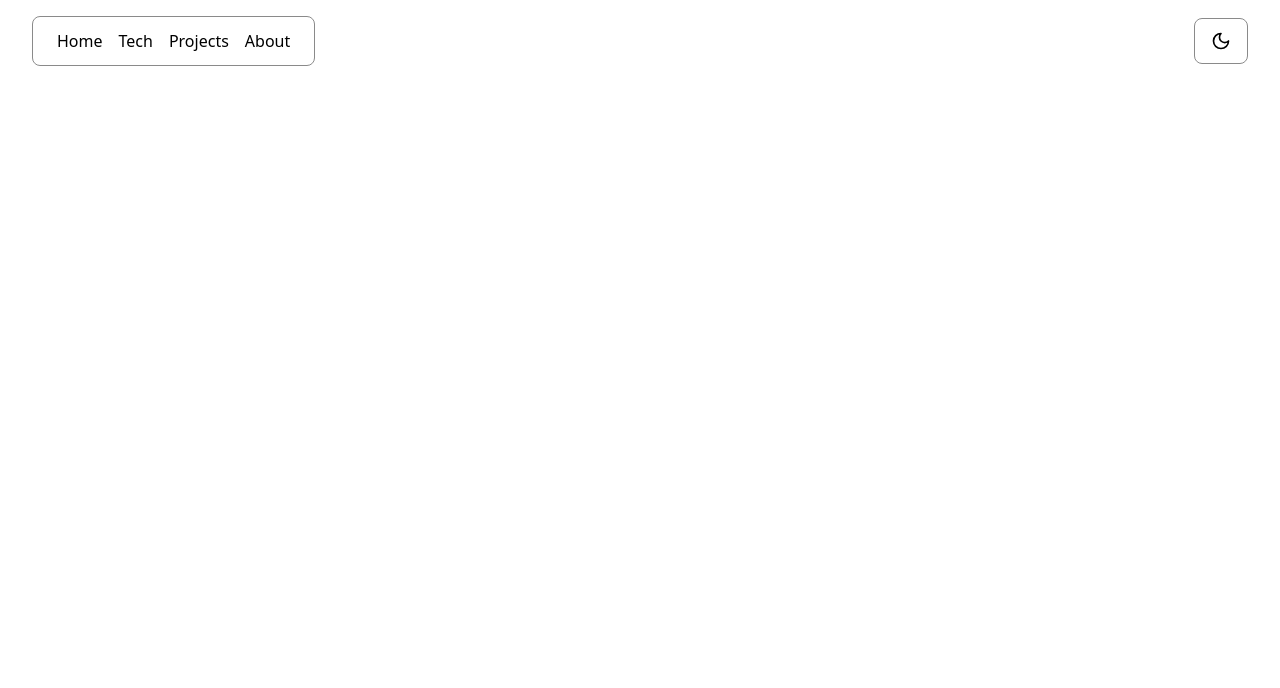
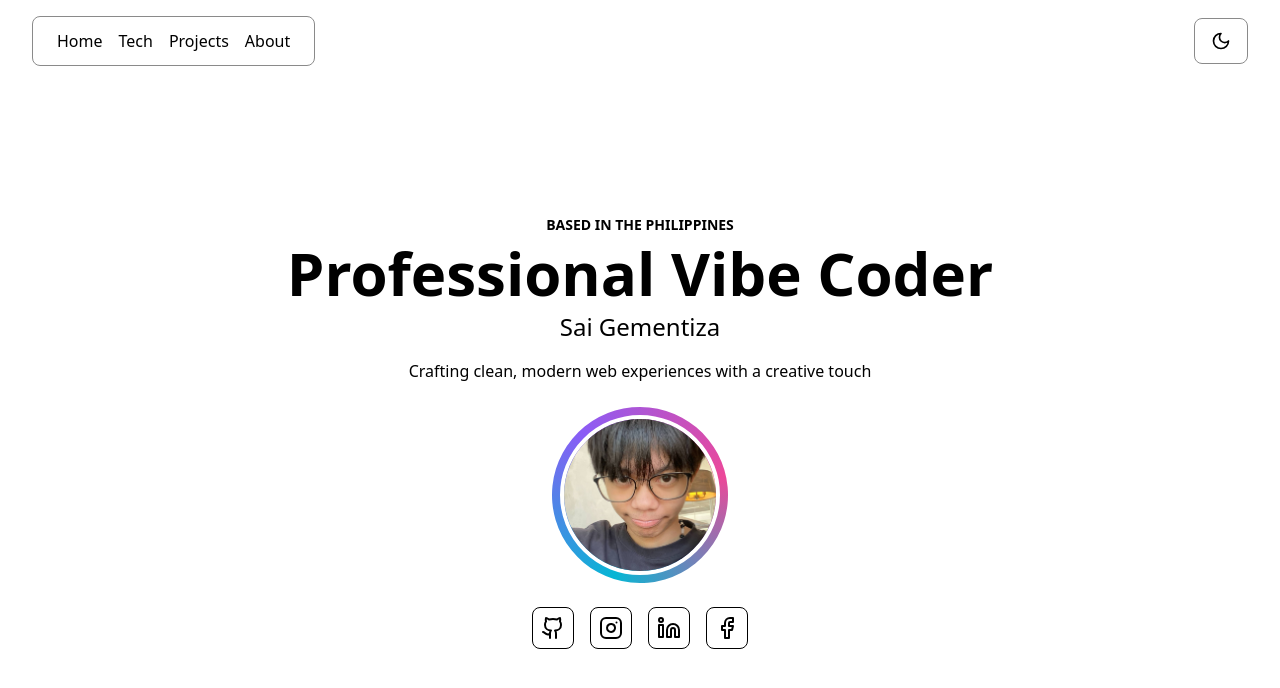
Before and after one commit to saiimonn/portfolio, a React (Vite) app: page / in a window 1280 px wide. Shown: the top 688 px of the page. Built offline with nearby package versions, Linux system fonts and the light colour scheme.

Commit message:
feat: Added hero component and border animation

```diff
--- a/src/app/App.tsx
+++ b/src/app/App.tsx
@@ -1,6 +1,7 @@
 import '../styles/index.css'
 import { motion } from "framer-motion"
 import Navbar from '../components/Navbar.tsx'
+import Hero from '../components/Hero.tsx'
 import { useDarkMode } from '../contexts/DarkModeContext.tsx'
 
 function App() {
@@ -8,17 +9,18 @@ function App() {
 
   return (
     <>
-      <div className={`w-full h-screen transition-colors duration-300 ${
+      <main className={`w-full h-screen transition-colors duration-300 ${
             isDark
               ? 'bg-[#0a0a0a] text-white'
               : 'bg-white text-black'
           }`}>
-        <main className="flex flex-col px-5 sm:px-10 relative">
+        <div className="flex flex-col px-5 sm:px-10 relative">
           <div className="max-w-7xl mx-auto w-full">
             <Navbar/>
+            <Hero/>
           </div>
-        </main>
-      </div>
+        </div>
+      </main>
     </>
   )
 }
--- /dev/null
+++ b/src/components/Hero.tsx
@@ -0,0 +1,66 @@
+import me from '../assets/me-2.jpg'
+import { Github, Instagram, Linkedin, Facebook } from "lucide-react"
+import { useDarkMode } from '../contexts/DarkModeContext'
+import { motion } from "framer-motion"
+
+const socials = [
+    { icon: Github, href: "https://github.com/saiimonn" },
+    { icon: Instagram, href: "https://www.instagram.com/_saiimonn/" },
+    { icon: Linkedin, href: "" },
+    { icon: Facebook, href: "https://www.facebook.com/simongabriel.gementiza" },
+]
+
+export default function Hero() {
+    const { isDark } = useDarkMode()
+
+    return (
+        <div className="relative min-h-screen flex flex-col items-center justify-center px-4 pt-36 pb-20 text-center">
+            <p className="uppercase font-bold text-sm">Based in the Philippines</p>
+            <h1 className="text-4xl md:text-6xl font-bold mt-2">Professional Vibe Coder</h1>
+            <h2 className="mt-2 text-xl md:text-2xl font-medium">Sai Gementiza</h2>
+
+            <p className="mt-4 text-md">
+                Crafting clean, modern web experiences with a creative touch
+            </p>
+
+            <div className="relative mt-6 w-44 h-44 flex items-center justify-center">
+                <motion.div
+                    className="absolute inset-0 rounded-full"
+                    animate={{ rotate: 360 }}
+                    transition={{ repeat: Infinity, duration: 10, ease: "linear" }}
+                    style={{
+                        background: "conic-gradient(#06b6d4, #8b5cf6, #ec4899, #06b6d4)",
+                        padding: "4px"
+                    }}
+                />
+
+                <motion.img
+                    src={me}
+                    alt="Simon Gementiza"
+                    className={`w-40 h-40 object-cover rounded-full relative z-10 border-4 ${
+                        isDark ? 'border-black' : 'border-white'
+                    }`}
+                    initial={{ scale: 0.9, opacity: 0 }}
+                    animate={{ scale: 1, opacity: 1 }}
+                />
+            </div>
+
+
+            <div className="mt-6 flex gap-4">
+                {socials.map(({ icon: Icon, href }, idx) => (
+                    <a
+                        key={idx}
+                        href={href}
+                        className={`p-2 border rounded-lg transition-colors ${
+                            isDark
+                                ? 'hover:bg-white/80 hover:text-black'
+                                : 'hover:bg-black hover:text-white/80'
+                        }`}
+                    >
+                        <Icon />
+                    </a>
+                ))}
+            </div>
+        </div>
+    )
+}
--- a/src/components/Navbar.tsx
+++ b/src/components/Navbar.tsx
@@ -28,7 +28,7 @@ export default function Navbar() {
         <>
             <div className="fixed top-0 left-0 w-full z-[5000]">
                 <div className="flex md:flex-row justify-between items-center px-4 md:px-8 py-4 md:space-y-0">
-                    <div className={`flex justify-center border border-[#8a8a8a] backdrop-blur-sm rounded-lg px-6 py-3 space-x-4 font-light ${
+                    <div className={`flex justify-center border border-[#8a8a8a] transition-colors backdrop-blur-sm rounded-lg px-6 py-3 space-x-4 font-light ${
                         isDark
                             ? 'bg-[#2a2a2a] text-white'
                             : 'bg-white text-black'
@@ -36,7 +36,7 @@ export default function Navbar() {
                         {isMobile ? (
                             <>
                                 {navItems.map(({icon: Icon, href}, idx) => (
-                                    <a key = {idx} href = {href} className = {`hover:text-neutral-400 ${
+                                    <a key = {idx} href = {href} className = {`hover:text-neutral-400 transition-colors ${
                                         isDark
                                         ? 'text-white'
                                         : 'text-black'
@@ -48,7 +48,7 @@ export default function Navbar() {
                         ) : (
                             <>
                                 {navItems.map(({label, href}, index) => (
-                                    <a key = {index} href = {href} className = {`hover:text-neutral-400 ${
+                                    <a key = {index} href = {href} className = {`hover:text-neutral-400 transition-colors ${
                                         isDark
                                         ? 'text-white'
                                         : 'text-black'
@@ -60,7 +60,7 @@ export default function Navbar() {
                         )}
                     </div>
 
-                    <button onClick={toggleDarkMode} className={`flex justify-center border border-[#8a8a8a]  backdrop-blur-sm px-4 py-3 rounded-lg  transition-colors ${
+                    <button onClick={toggleDarkMode} className={`flex justify-center border border-[#8a8a8a] cursor-pointer backdrop-blur-sm px-4 py-3 rounded-lg transition-colors ${
                         isDark
                         ? 'bg-[#1f1f1f] text-white hover:text-black hover:bg-gray-100'
                         : 'bg-white/80 text-black hover:text-white hover:bg-black'
```
Also changed, not shown: src/assets/me-2.jpg (added).
